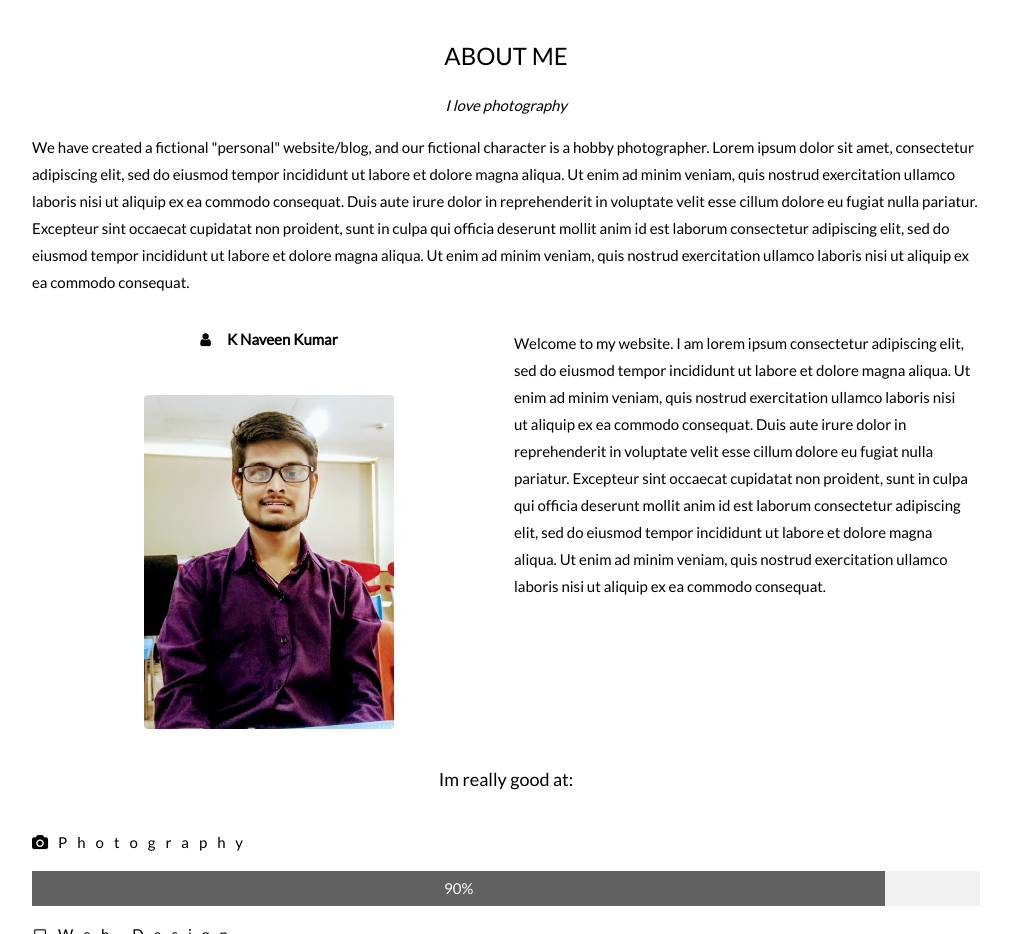
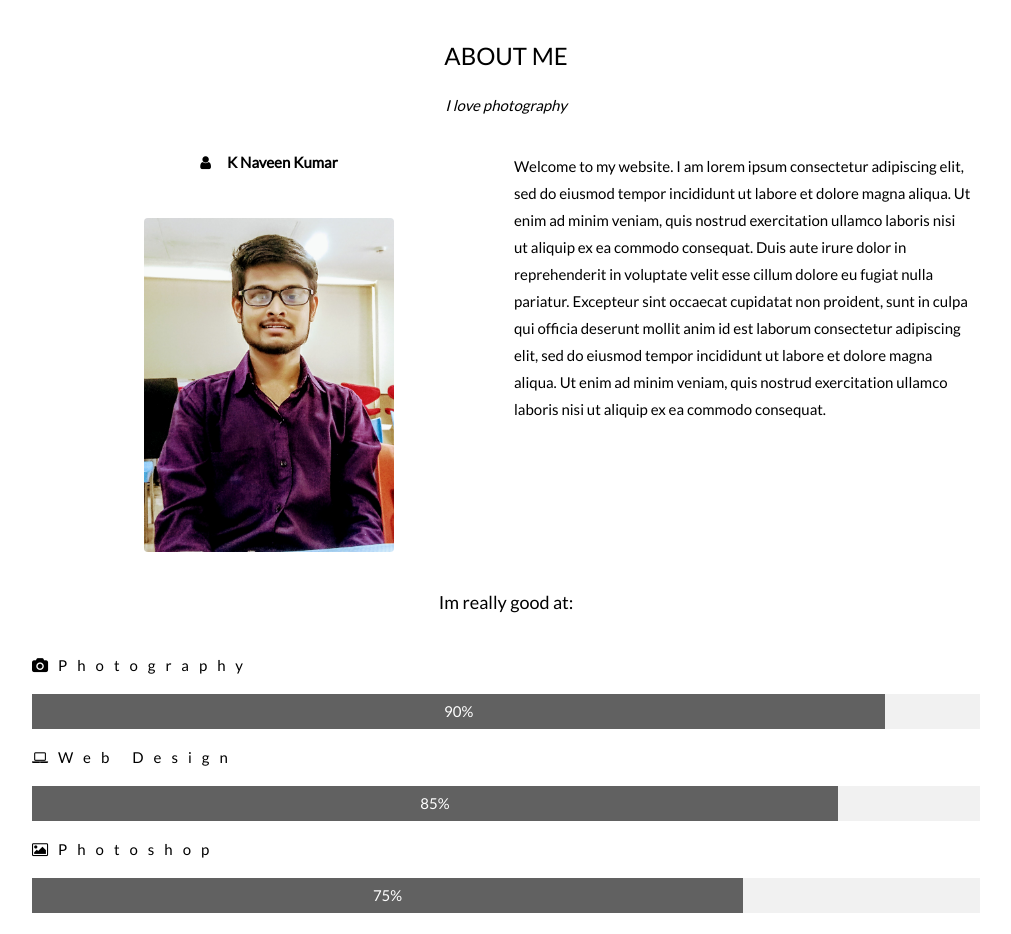
Before and after one commit to hope4/naveenkumar1311.github.io, a plain HTML site: page index.html in a window 1280 px wide. Shown: the part 840-1774 px from the top of the page, without its empty margins (134-1145 px from the left). Drawn offline with nearby package versions, Linux system fonts and the light colour scheme; some packages are replaced by stand-ins of ours.

Commit message:
Update index.html

```diff
--- a/index.html
+++ b/index.html
@@ -95,9 +95,9 @@ body, html {
 <div class="w3-content w3-container w3-padding-64" id="about">
   <h3 class="w3-center">ABOUT ME</h3>
   <p class="w3-center"><em>I love photography</em></p>
-  <p>We have created a fictional "personal" website/blog, and our fictional character is a hobby photographer. Lorem ipsum dolor sit amet, consectetur adipiscing elit, sed do eiusmod tempor incididunt ut labore et dolore magna aliqua. Ut enim ad minim veniam,
+<!--  <p>We have created a fictional "personal" website/blog, and our fictional character is a hobby photographer. Lorem ipsum dolor sit amet, consectetur adipiscing elit, sed do eiusmod tempor incididunt ut labore et dolore magna aliqua. Ut enim ad minim veniam,
     quis nostrud exercitation ullamco laboris nisi ut aliquip ex ea commodo consequat. Duis aute irure dolor in reprehenderit in voluptate velit esse cillum dolore eu fugiat nulla pariatur. Excepteur sint occaecat cupidatat non proident, sunt in culpa
-    qui officia deserunt mollit anim id est laborum consectetur adipiscing elit, sed do eiusmod tempor incididunt ut labore et dolore magna aliqua. Ut enim ad minim veniam, quis nostrud exercitation ullamco laboris nisi ut aliquip ex ea commodo consequat.</p>
+    qui officia deserunt mollit anim id est laborum consectetur adipiscing elit, sed do eiusmod tempor incididunt ut labore et dolore magna aliqua. Ut enim ad minim veniam, quis nostrud exercitation ullamco laboris nisi ut aliquip ex ea commodo consequat.</p>-->
   <div class="w3-row">
     <div class="w3-col m6 w3-center">
       <p><b><i class="fa fa-user w3-margin-right"></i>K Naveen Kumar</b></p><br>
```
